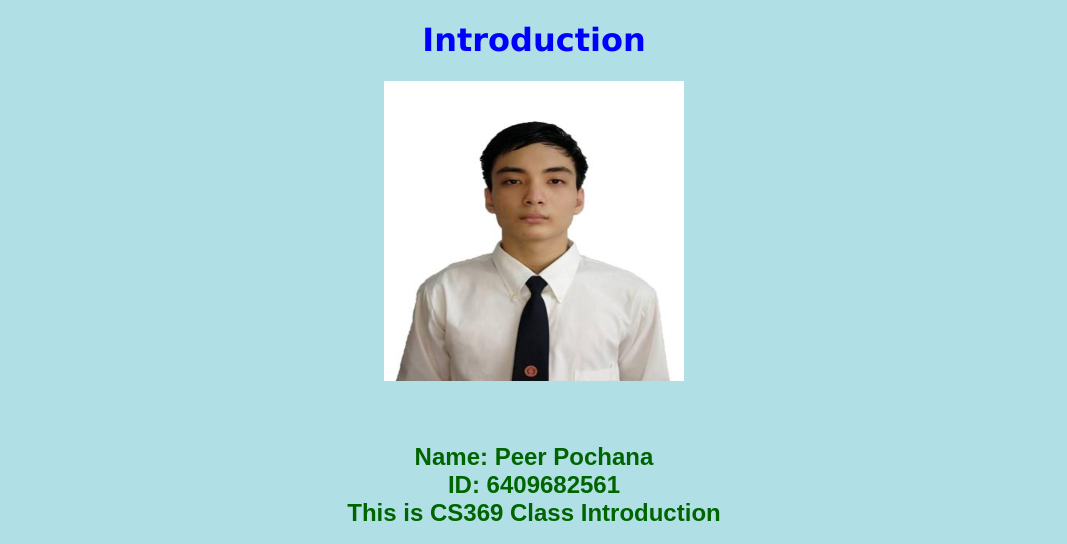
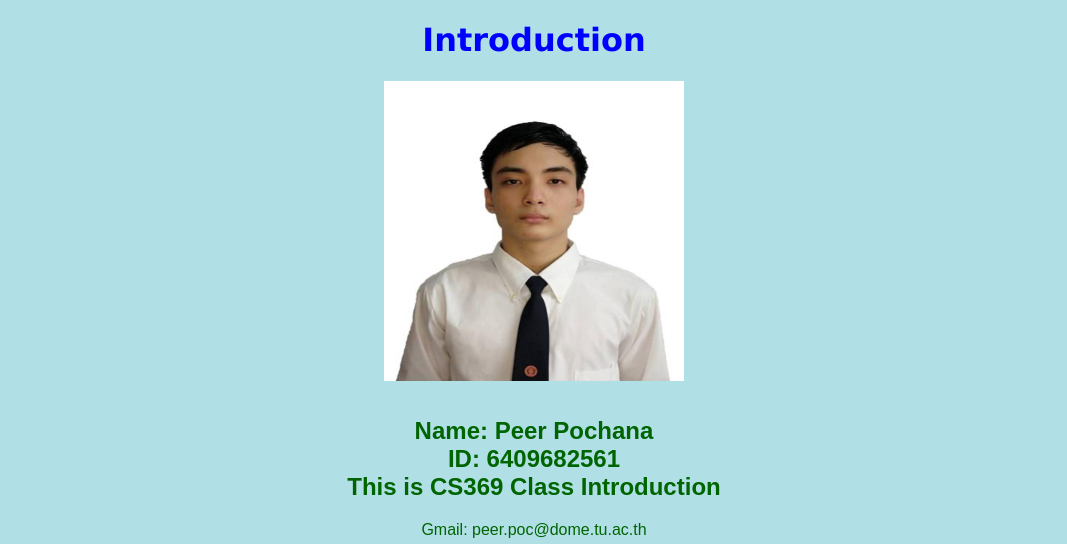
Before and after one commit to WWoPPoWW/6409682561.github.io, a plain HTML site: page index.html in a window 1280 px wide. Shown: the top 544 px of the page, without its empty margins (106-1173 px from the left). Drawn offline with Linux system fonts and the light colour scheme.

Commit message:
Update index.html

```diff
--- a/index.html
+++ b/index.html
@@ -9,7 +9,7 @@
     <h1 style="color:blue; font-family: Verdana;">Introduction</h1>
 
     <img width="300px" height="300px" src="images/me.png" alt="My image">
-    <h2 style="color:darkgreen; font-family: Sans-serif; padding-top: 3%;">Name: Peer Pochana<br>ID: 6409682561<br>This is CS369 Class Introduction</h2>
+    <h2 style="color:darkgreen; font-family: Sans-serif; padding-top: 1%;">Name: Peer Pochana<br>ID: 6409682561<br>This is CS369 Class Introduction</h2>
     <p style="color:darkgreen; font-family: Sans-serif; ">Gmail: peer.poc@dome.tu.ac.th</p>
     <video width="700px" height="300px" controls autoplay>
         <source src="VDOs/How to Host a Website On Github Pages.mp4" type="video/mp4">
```
